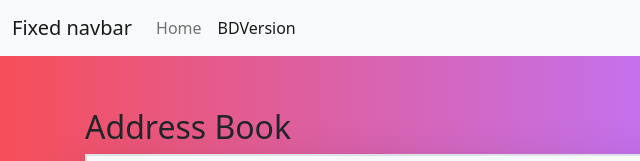
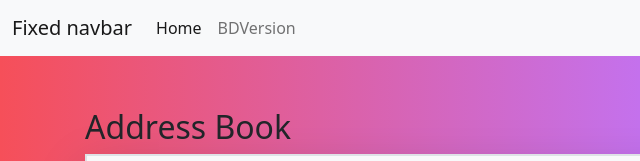
Before and after one commit to BelleCode/AddressBook, a plain HTML site: page index.html in a window 1280 px wide. Shown: the top 161 px of the page, 0-640 px from the left. Drawn offline with nearby package versions, Linux system fonts and the light colour scheme.

Commit message:
-Fixed links -matched divs

```diff
--- a/index.html
+++ b/index.html
@@ -28,10 +28,10 @@
             <div class="collapse navbar-collapse" id="navbarCollapse">
                 <ul class="navbar-nav me-auto mb-2 mb-md-0">
                     <li class="nav-item">
-                        <a class="nav-link" href="/index.html">Home</a>
+                        <a class="nav-link active" aria-current="page" href="/index.html">Home</a>
                     </li>
                     <li class="nav-item">
-                        <a class="nav-link active" aria-current="page" href="#">BDVersion</a>
+                        <a class="nav-link" href="#">BDVersion</a>
                     </li>
                 </ul>
             </div>
@@ -92,7 +92,6 @@
                                     <input type="text" class="form-control" id="address1" placeholder="Optional Address"
                                         required>
                                 </div>
-
                             </div>
                             <!-- City State Zip -->
                             <div class="row">
@@ -184,9 +183,8 @@
                             </div>
                         </div>
                     </div>
+                </form>
             </div>
-            </form>
-        </div>
         </div>
     </main>
 
```
